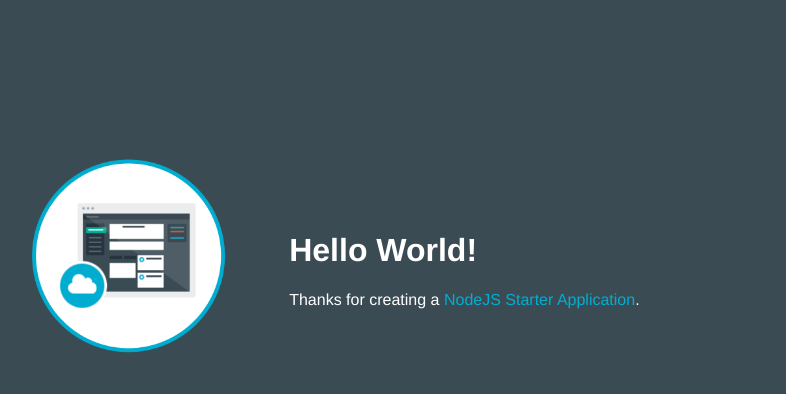
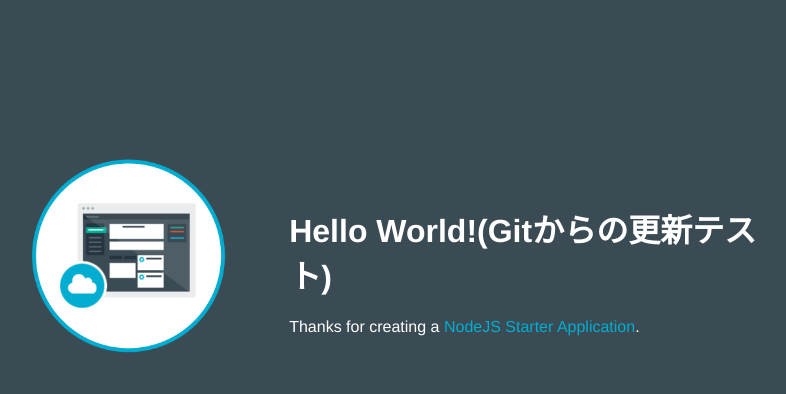
Before and after one commit to inanba/git-hub-test-1227, a website: page public/index.html in a window 1280 px wide. Shown: the whole page, without its empty margins (253-1039 px from the left). Drawn offline with Linux system fonts and the light colour scheme.

Commit message:
GitからのBluexmixアプリ更新テスト

```diff
--- a/public/index.html
+++ b/public/index.html
@@ -16,7 +16,7 @@
           <img class = "newappIcon" src="images/newapp-icon.png">
         </td>
         <td>
-          <h1 id="message">Hello World!</h1>
+          <h1 id="message">Hello World!(Gitからの更新テスト)</h1>
           <p class='description'></p> Thanks for creating a <span class = "blue">NodeJS Starter Application</span>.
         </td>
       </tr>
```
